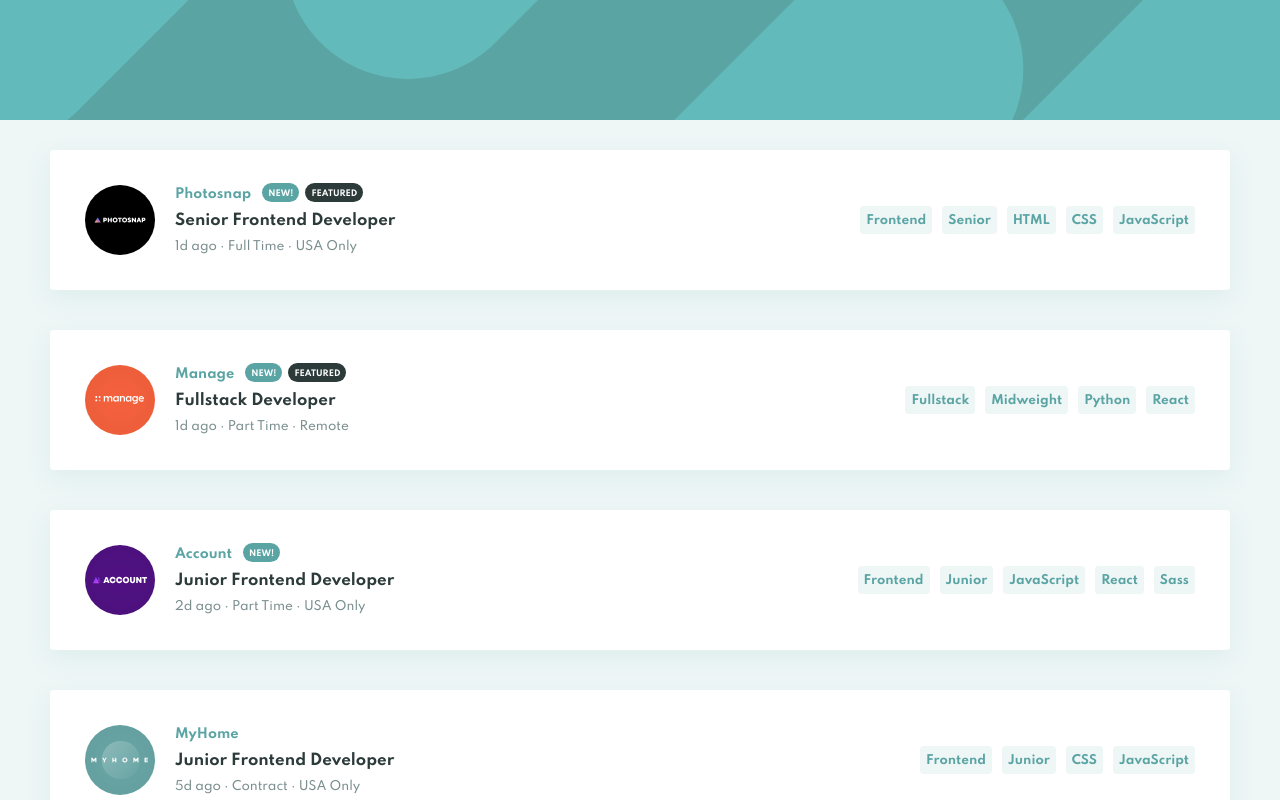
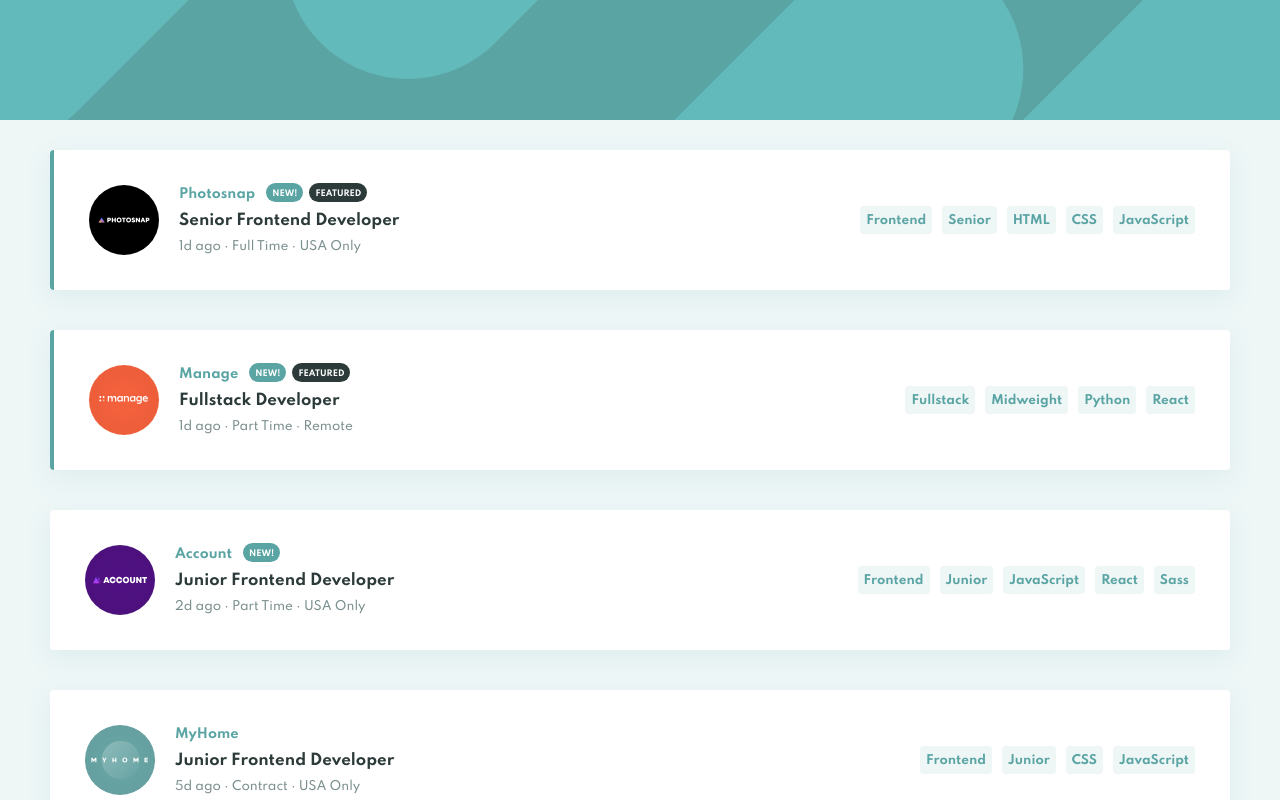
Before and after one commit to vilmarmjr/frontend-mentor-job-listing, a Vue app: page / in a window 1280 px wide. Shown: the top 800 px of the page. Built offline with nearby package versions, Linux system fonts and the light colour scheme.

Commit message:
add featured card style

```diff
--- a/src/components/Job.vue
+++ b/src/components/Job.vue
@@ -1,5 +1,5 @@
 <template>
-  <div class="job card">
+  <div class="job card" v-bind:class="job.featured ? 'job--featured' : ''">
     <div class="job__main">
       <img class="job__logo" :src="logo" :alt="job.company" />
       <div class="job__details">
@@ -7,7 +7,7 @@
           <span class="job__company-name">{{ job.company }}</span>
           <div class="job__highlights">
             <span class="job__highlight" v-if="job.new">NEW!</span>
-            <span class="job__highlight job__highlight--dark" v-if="job.featured">FEATURED</span>
+            <span class="job__highlight job__highlight--featured" v-if="job.featured">FEATURED</span>
           </div>
         </div>
         <h1 class="job__position">{{ job.position }}</h1>
@@ -62,6 +62,10 @@ export default defineComponent({
     padding: 3.5rem;
   }
 
+  &--featured {
+    border-left: 4px solid var(--primary);
+  }
+
   &__main {
     display: flex;
     align-items: center;
@@ -114,7 +118,7 @@ export default defineComponent({
     color: #fff;
     border-radius: 1.2rem;
 
-    &--dark {
+    &--featured {
       background: var(--neutral-500);
     }
   }
```
